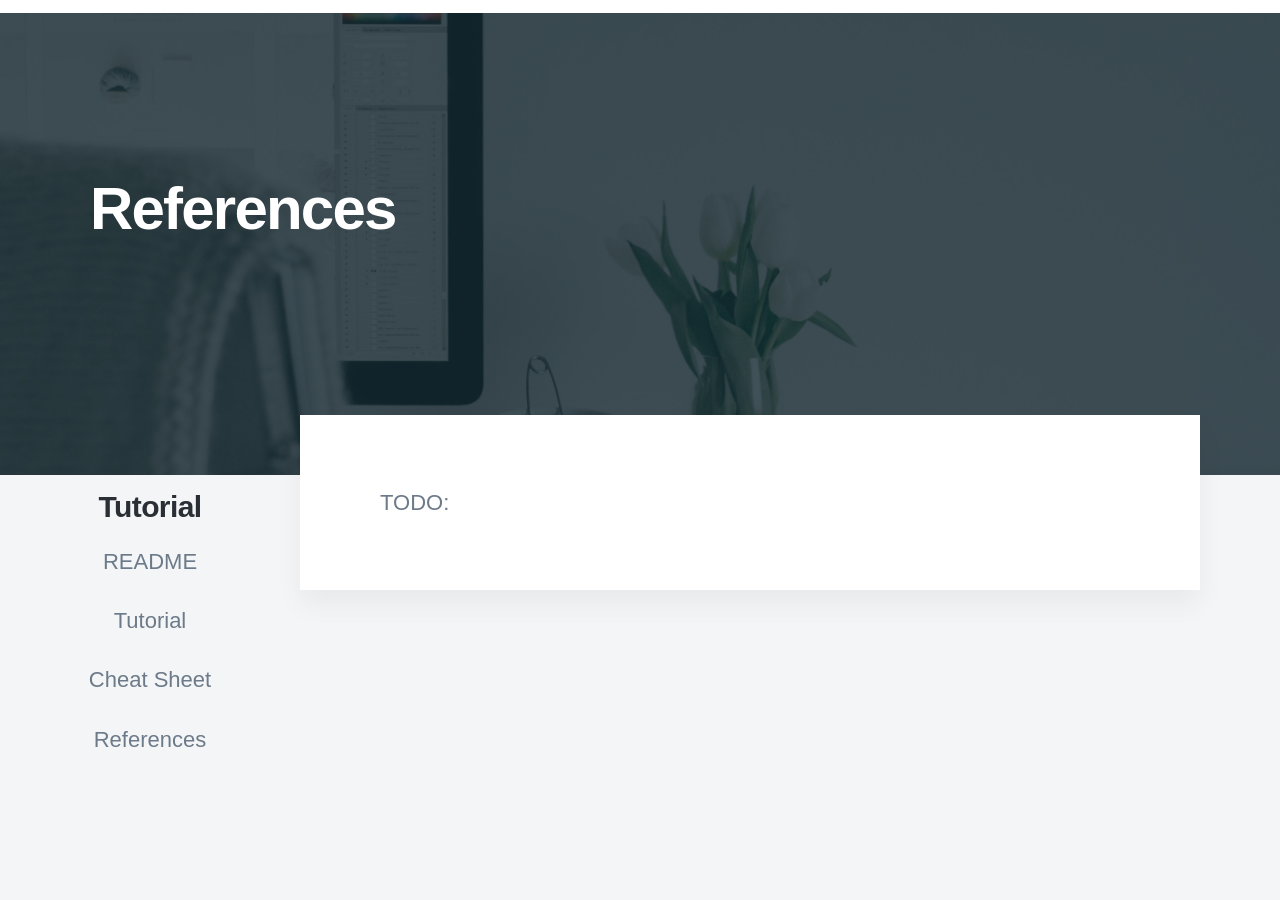
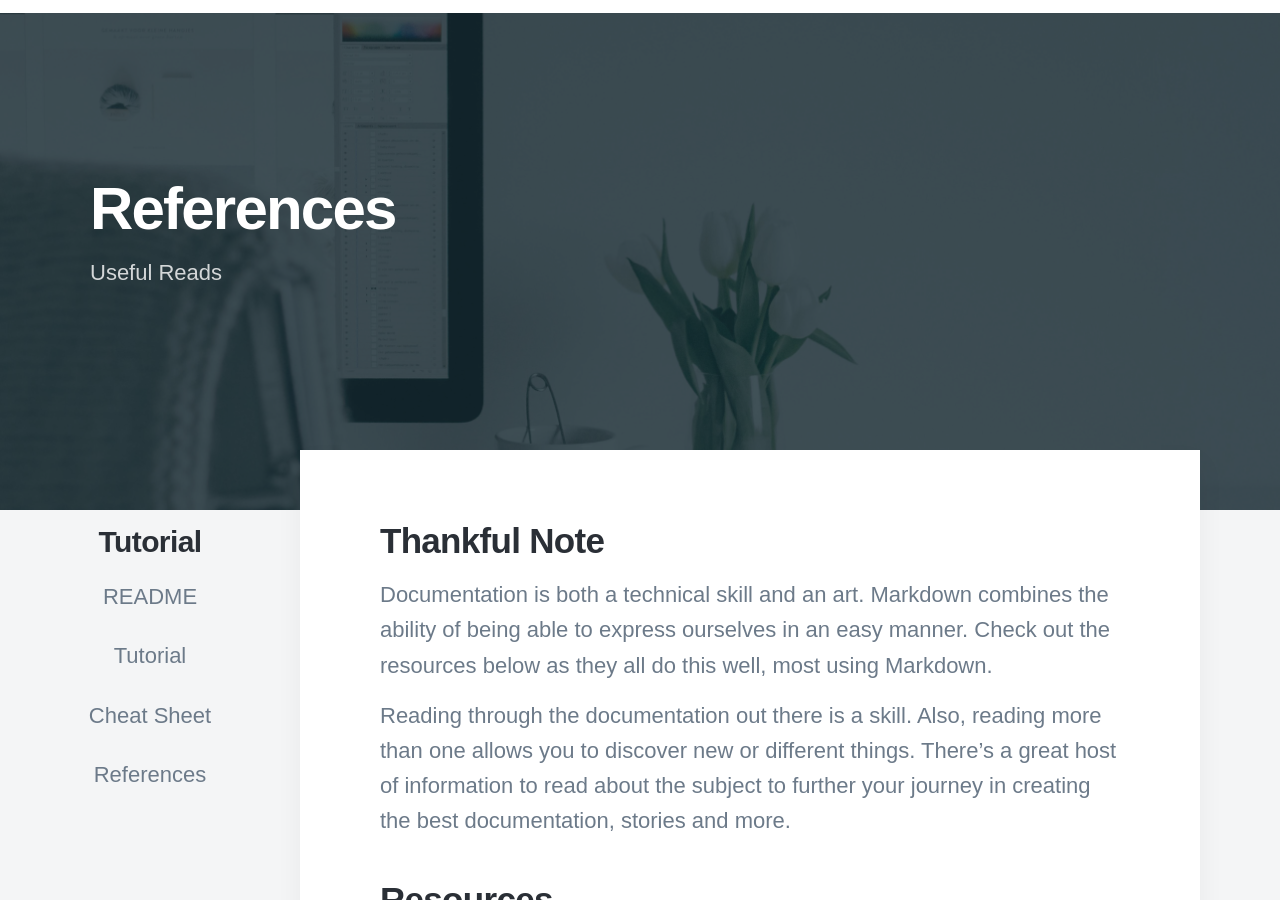
Before and after one commit to pmcavoy89/markdown, a Jekyll site: the page built from docs/_pages/references.md, in a window 1280 px wide and 900 px high, scrolled down 247 px. Built offline with Jekyll 4.4.1, drawn with Linux system fonts in a browser that asks for light colours; nearby versions of some CDN libraries; some web fonts are replaced; some of the changed text lies outside the part shown.

Commit message:
Begin working on References.

```diff
--- a/docs/_pages/references.md
+++ b/docs/_pages/references.md
@@ -1,8 +1,18 @@
 ---
 title: References
-subtitle:
+subtitle: Useful Reads
 layout: page
 featured_image: /images/markdown.jpg
 ---
 
-TODO:
+## Thankful Note
+
+Documentation is both a technical skill and an art. Markdown combines the ability of being able to express ourselves in an easy manner. Check out the resources below as they all do this well, most using Markdown.
+
+Reading through the documentation out there is a skill. Also, reading more than one allows you to discover new or different things. There's a great host of information to read about the subject to further your journey in creating the best documentation, stories and more.
+
+## Resources
+
+- [Daring Fireball](https://daringfireball.net/projects/markdown/)
+- [Markdown Guide](https://www.markdownguide.org/getting-started/)
+- [GitHub Docs](https://docs.github.com/en/get-started/writing-on-github/getting-started-with-writing-and-formatting-on-github/basic-writing-and-formatting-syntax)
```
